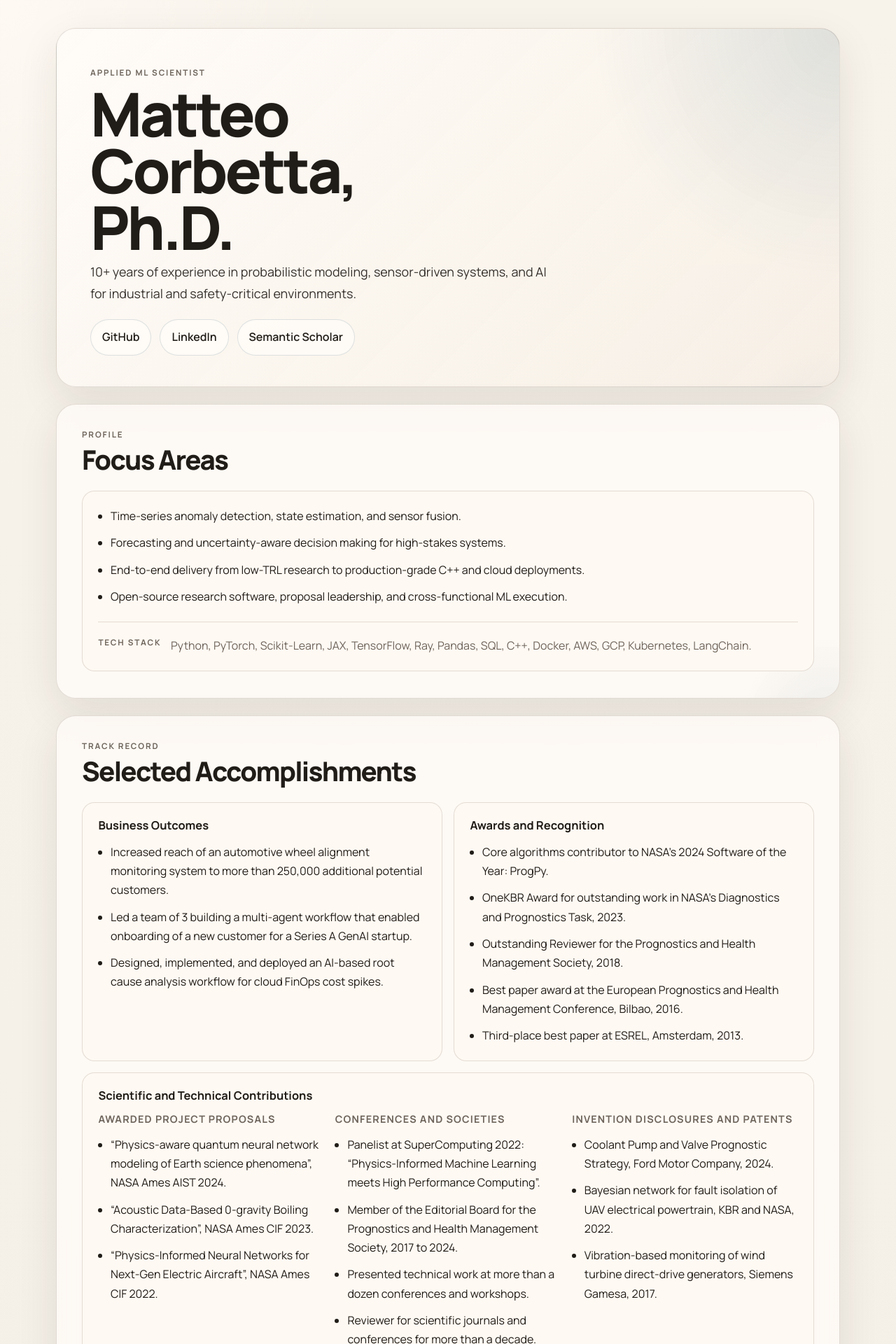
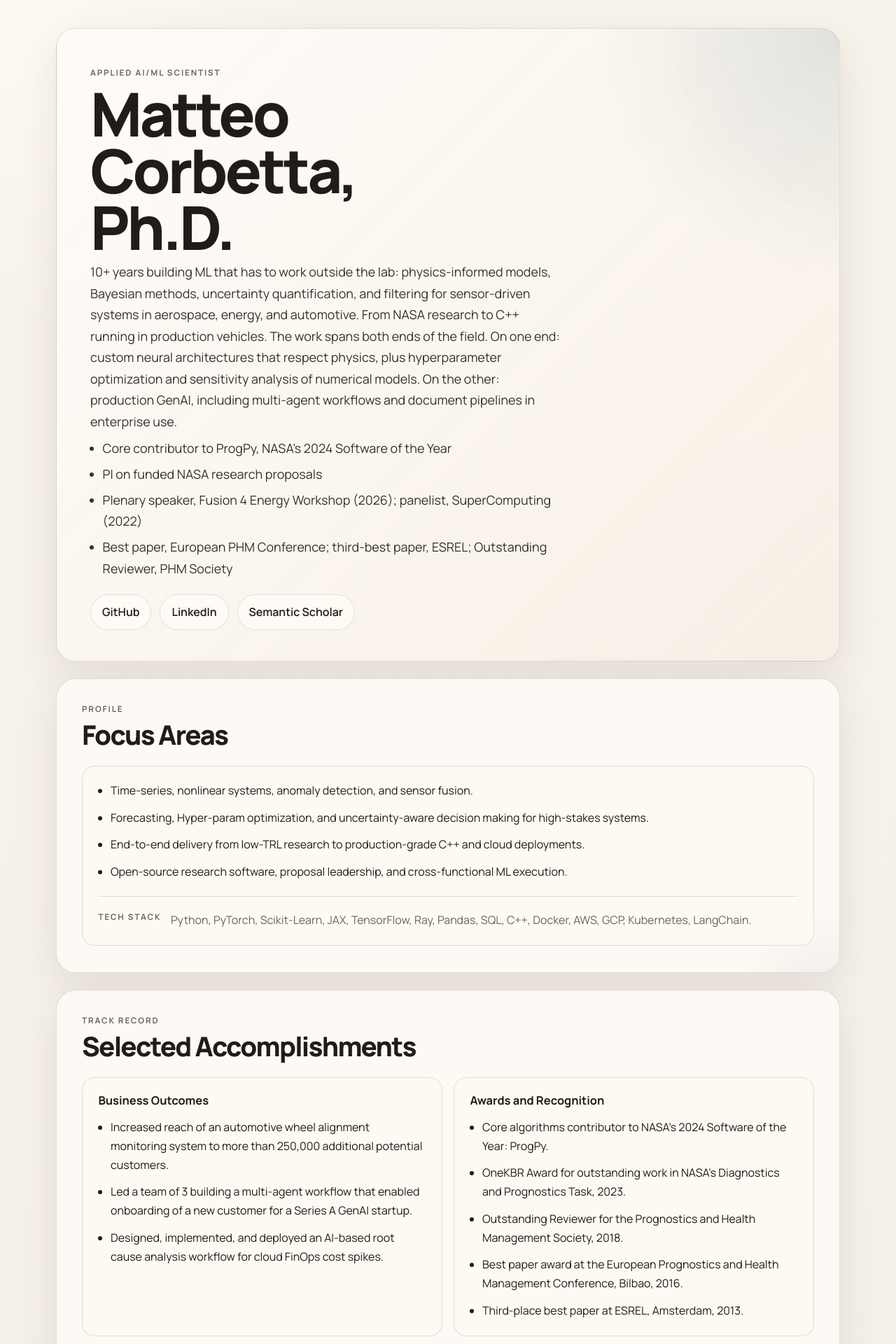
Before and after one commit to matteocorbetta/matteocorbetta.github.io, a Jekyll site: the page built from index.html, in a window 1280 px wide. Shown: the top 1920 px of the page at 70% size. Built offline with Jekyll 4.4.1, drawn with Linux system fonts in a browser that asks for light colours; some of the changed text lies outside the part shown.

Commit message:
Sligthly modified my page

```diff
--- a/assets/css/style.scss
+++ b/assets/css/style.scss
@@ -137,6 +137,14 @@ img {
   margin-top: 0.5rem;
   font-size: 1.12rem;
   color: rgba(32, 28, 23, 0.9);
+}
+
+.hero-bullets {
+  padding-left: 1.1rem;
+}
+
+.hero-bullets li {
+  margin-bottom: 0.4rem;
 }
 
 .contact-row {
--- a/index.html
+++ b/index.html
@@ -5,11 +5,18 @@ title: Matteo Corbetta
 
 <main class="resume-page">
   <section class="hero">
-    <p class="eyebrow">Applied ML Scientist</p>
+    <p class="eyebrow">Applied AI/ML Scientist</p>
     <h1>Matteo Corbetta, Ph.D.</h1>
     <p class="hero-summary">
-      10+ years of experience in probabilistic modeling, sensor-driven systems, and AI for industrial and safety-critical environments.
+      10+ years building ML that has to work outside the lab: physics-informed models, Bayesian methods, uncertainty quantification, and filtering for sensor-driven systems in aerospace, energy, and automotive. From NASA research to C++ running in production vehicles.
+      The work spans both ends of the field. On one end: custom neural architectures that respect physics, plus hyperparameter optimization and sensitivity analysis of numerical models. On the other: production GenAI, including multi-agent workflows and document pipelines in enterprise use.
     </p>
+    <ul class="hero-summary hero-bullets">
+      <li>Core contributor to ProgPy, NASA’s 2024 Software of the Year</li>
+      <li>PI on funded NASA research proposals</li>
+      <li>Plenary speaker, Fusion 4 Energy Workshop (2026); panelist, SuperComputing (2022)</li>
+      <li>Best paper, European PHM Conference; third-best paper, ESREL; Outstanding Reviewer, PHM Society</li>
+    </ul>
     <div class="contact-row">
       <a href="https://github.com/matteocorbetta">GitHub</a>
       <a href="https://www.linkedin.com/in/mcorbetta">LinkedIn</a>
@@ -24,8 +31,8 @@ title: Matteo Corbetta
     </div>
     <div class="surface-card">
       <ul class="focus-list">
-        <li>Time-series anomaly detection, state estimation, and sensor fusion.</li>
-        <li>Forecasting and uncertainty-aware decision making for high-stakes systems.</li>
+        <li>Time-series, nonlinear systems, anomaly detection, and sensor fusion.</li>
+        <li>Forecasting, Hyper-param optimization, and uncertainty-aware decision making for high-stakes systems.</li>
         <li>End-to-end delivery from low-TRL research to production-grade C++ and cloud deployments.</li>
         <li>Open-source research software, proposal leadership, and cross-functional ML execution.</li>
       </ul>
@@ -104,6 +111,11 @@ title: Matteo Corbetta
         <span class="work-type">Open source</span>
         <strong>ProgPy</strong>
         <span>NASA prognostics and health management software.</span>
+      </a>
+      <a class="work-card" href="https://github.com/matteocorbetta/lagrangian-film-nn">
+        <span class="work-type">Open source</span>
+        <strong>Lagrangian-FiLM-NN</strong>
+        <span>Lagrangian neural network with FiLM conditioning.</span>
       </a>
       <a class="work-card" href="https://www.nature.com/articles/s41598-023-33018-0">
         <span class="work-type">Publication</span>
@@ -124,6 +136,12 @@ title: Matteo Corbetta
     <h3 class="subsection-title subsection-title-publications">   </h3>
     <div class="publication-list">
 <!-- PUBLICATIONS_START -->
+<article class="publication-entry">
+  <h4>Lagrangian FiLM NN: A JAX Implementation of a FiLM-Conditioned Lagrangian Neural Network for Double Pendula <span>(2026)</span></h4>
+  <p>Matteo Corbetta</p>
+  <a href="https://github.com/matteocorbetta/lagrangian-film-nn">GitHub</a>
+</article>
+
 <article class="publication-entry">
   <h4>ProgPy: Python Packages for Prognostics and Health Management of Engineering Systems <span>(2023)</span></h4>
   <p>C. Teubert, K. Jarvis, Matteo Corbetta, Chetan S. Kulkarni, M. Daigle</p>
```
Also changed, not shown: other parts of index.html (+1 -1 lines), scripts/fetch_papers.py (+12 -1 lines).
